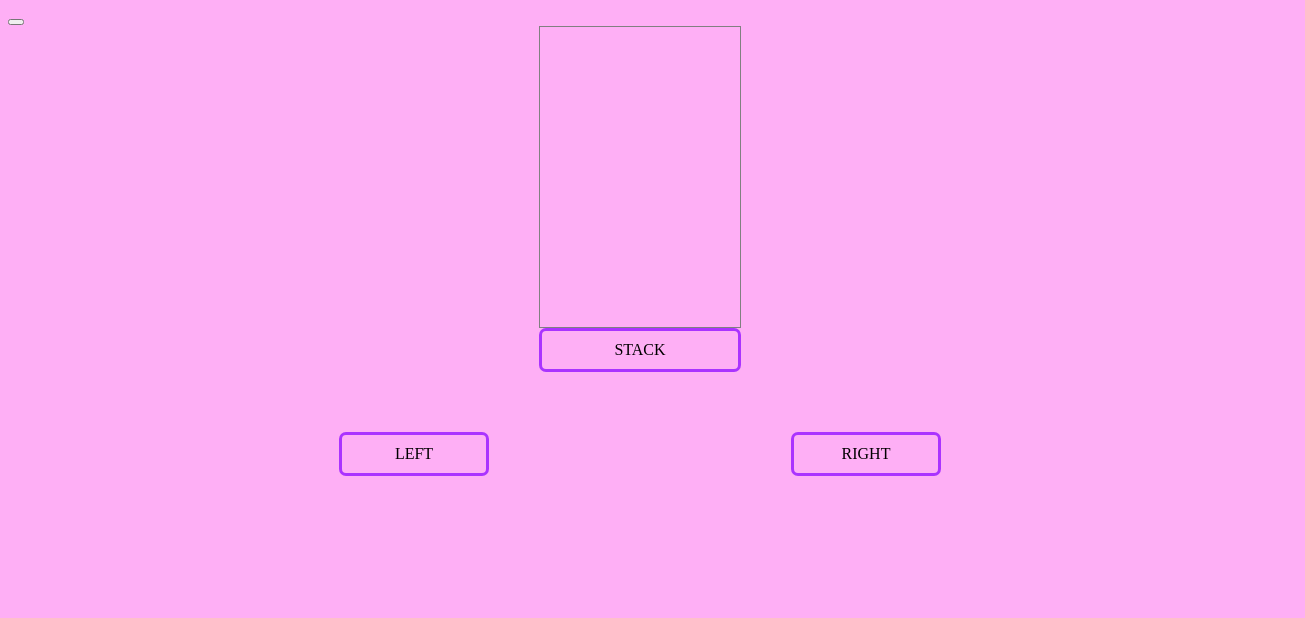
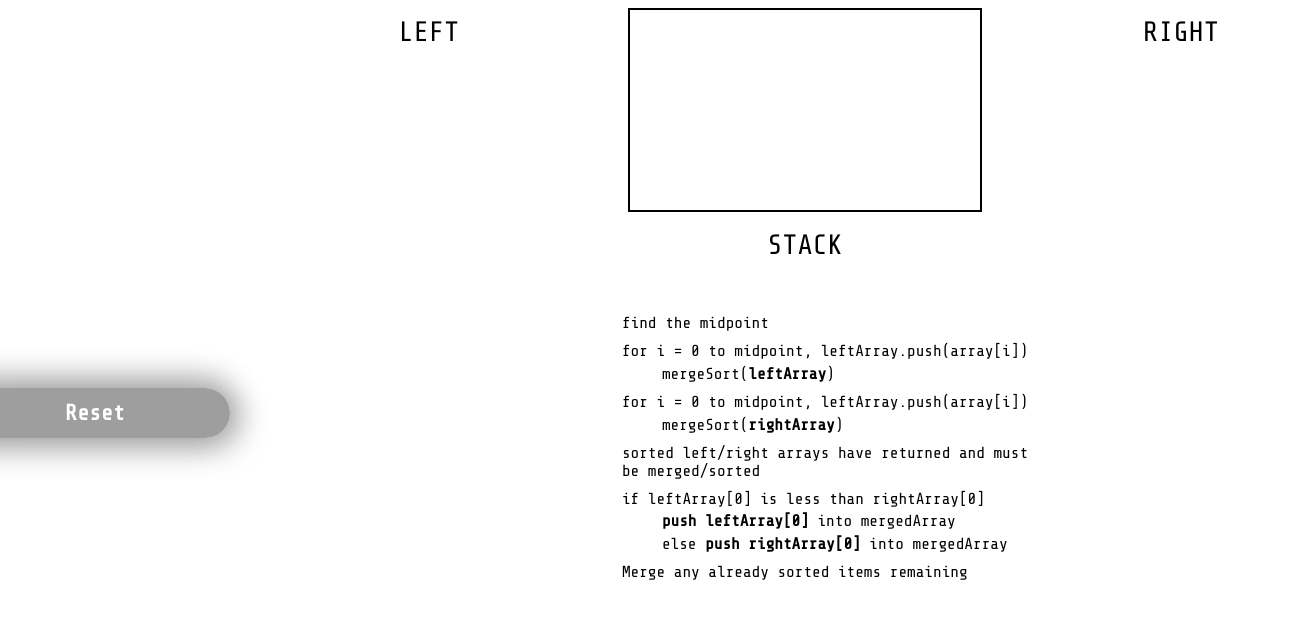
Before and after one commit to capitalbr/Visualized-Merge-Sort, a React (Create React App) app: page / in a window 1280 px wide. Shown: the top 618 px of the page, 1305 px wide, since content can reach past the window. Built offline with nearby package versions, Linux system fonts and the light colour scheme; grey boxes are pictures that could not be loaded.

Commit message:
Many additions to functionality and styling

```diff
--- a/src/components/array_index.jsx
+++ b/src/components/array_index.jsx
@@ -13,6 +13,7 @@ export default class ArrayIndex extends React.Component {
     }
     this.hold = true;
     this.delay = 500;
+    this.animateGrow = "animate-grow"
   }
 
   componentDidMount(){
@@ -22,7 +23,7 @@ export default class ArrayIndex extends React.Component {
   timerCallback(){
     if (this.props.arrays) {
       if (this.props.arrays.length === 0) {
-        clearInterval(this.interval);
+        // clearInterval(this.interval);
       }
       this.setState({
         array: this.props.arrays.shift(),
@@ -46,6 +47,14 @@ export default class ArrayIndex extends React.Component {
     this.interval = setInterval(this.timerCallback.bind(this), this.delay);
   }
 
+  toggleAnimation(){
+    if (this.animateGrow === "animate-grow") {
+      this.animateGrow = "animate-grow2"
+    } else {
+      this.animateGrow = "animate-grow"
+    }
+  }
+
   render(){
     let items, stack, left, right, stackMessage, message;
     if (this.state.array) {
@@ -57,7 +66,7 @@ export default class ArrayIndex extends React.Component {
     }
     if (this.state.stack) {
       stack = this.state.stack.map((level, idx) => {
-        return <li key={`${level}-${idx}`}>{level}</li>
+        return <li key={`${level}-${idx}`}>{`[${level.join(", ")}]`}</li>
       })
       let pStack = this.state.priorStack;
       let sLength = this.state.stack.length
@@ -85,8 +94,8 @@ export default class ArrayIndex extends React.Component {
         let last = false;
         if (idx === this.state.left.length - 1
             && stackMessage !== "STACK LEVEL POPPED OFF"
-            && this.state.message !== "merged.push(left.shift())"
-            && this.state.message !== "merged.push(right.shift())") {
+            && this.state.message !== 5
+            && this.state.message !== 6) {
             last = "left";
           }
         return <div className={`idx-${idx}`} key={`${item}-@i${idx}`}>
@@ -100,8 +109,8 @@ export default class ArrayIndex extends React.Component {
         let last = false;
         if (idx === this.state.right.length - 1
             && stackMessage !== "STACK LEVEL POPPED OFF"
-            && this.state.message !== "merged.push(right.shift())"
-            && this.state.message !== "merged.push(left.shift())") {
+            && this.state.message !== 6
+            && this.state.message !== 5) {
               last = "right";
             }
         return <div className={`idx-${idx}`} key={`${item}-@i${idx}`}>
@@ -112,6 +121,88 @@ export default class ArrayIndex extends React.Component {
 
     if (this.state.message) {
       message = this.state.message;
+    }
+
+    let styleMid = {};
+    let styleMergeLeft = {};
+    let styleMergeLeftStep = {};
+    let classMergeLeftStep = "";
+    let styleMergeRight = {};
+    let styleMergeRightStep = {};
+    let classMergeRightStep = "";
+    let styleLRSorted = {};
+    let styleMerging = {};
+    let styleMergingLeft = {};
+    let styleMergingRight = {};
+    let classMergingLeft = "";
+    let classMergingRight = "";
+    let styleMerged = {};
+
+    // triggers rerender so animation will run again
+    this.toggleAnimation();
+    switch (this.state.message){
+      case 1:
+        styleMid = {
+          backgroundColor: "black",
+          color: "white"
+        };
+        break;
+      case 2:
+        styleMergeLeft = {
+          backgroundColor: "black",
+          color: "white"
+        };
+        styleMergeLeftStep = {
+          backgroundColor: "red",
+          color: "white"
+        };
+        classMergeLeftStep = this.animateGrow;
+        break;
+      case 3:
+        styleMergeRight = {
+          backgroundColor: "black",
+          color: "white"
+        };
+        styleMergeRightStep = {
+          backgroundColor: "red",
+          color: "white"
+        };
+        classMergeRightStep = this.animateGrow;
+        break;
+      case 4:
+        styleLRSorted = {
+          backgroundColor: "black",
+          color: "white"
+        };
+        break;
+      case 5:
+        styleMerging = {
+          backgroundColor: "black",
+          color: "white"
+        };
+        styleMergingLeft = {
+          backgroundColor: "red",
+          color: "white"
+        };
+        classMergingLeft = this.animateGrow;
+        break;
+      case 6:
+        styleMerging = {
+          backgroundColor: "black",
+          color: "white"
+        };
+        styleMergingRight = {
+          backgroundColor: "red",
+          color: "white"
+        };
+        classMergingRight = this.animateGrow;
+        break;
+      case 7:
+        styleMerged = {
+          backgroundColor: "black",
+          color: "white"
+        }
+        break;
     }
 
     return(
@@ -132,9 +223,71 @@ export default class ArrayIndex extends React.Component {
             <div id="left-right-item">{right}</div>
           </div>
         </div>
-              {stackMessage}
-        <div>
-          {message}
+        <div className="pseudo-container">
+          {stackMessage}
+          <ul id="list">
+            <li style={styleMid}>find the midpoint</li>
+            <li>
+              <div style={styleMergeLeft}>
+                for i = 0 to midpoint, leftArray.push(array[i])
+              </div>
+              <div
+                style={styleMergeLeftStep}
+                className='padding'
+                >
+                mergeSort(
+                <strong className={classMergeLeftStep}>
+                  leftArray
+                </strong>
+                &nbsp;&nbsp;&nbsp;&nbsp;&nbsp;
+                &nbsp;&nbsp;&nbsp;)
+              </div>
+            </li>
+            <li>
+              <div style={styleMergeRight}>
+                for i = 0 to midpoint, leftArray.push(array[i])
+              </div>
+              <div
+                style={styleMergeRightStep}
+                className="padding">
+                mergeSort(
+                <strong className={classMergeRightStep}>
+                  rightArray
+                </strong>
+                &nbsp;&nbsp;&nbsp;&nbsp;&nbsp;
+                &nbsp;&nbsp;&nbsp;&nbsp;)
+              </div>
+            </li>
+            <li style={styleLRSorted}>
+              sorted left/right arrays have returned and must
+              <br/>be merged/sorted
+            </li>
+            <li>
+              <div style={styleMerging}>
+                if leftArray[0] is less than rightArray[0]
+              </div>
+              <div
+                style={styleMergingLeft}
+                className='padding'>
+                <strong className={classMergingLeft}>push leftArray[0]</strong>
+                &nbsp;&nbsp;&nbsp;&nbsp;&nbsp;
+                &nbsp;&nbsp;&nbsp;&nbsp;&nbsp;
+                &nbsp;&nbsp;&nbsp;&nbsp;&nbsp;&nbsp;into mergedArray
+              </div>
+              <div
+                style={styleMergingRight}
+                className='padding'>
+                else&nbsp;<strong className={classMergingRight}>push rightArray[0]</strong>
+                &nbsp;&nbsp;&nbsp;&nbsp;&nbsp;
+                &nbsp;&nbsp;&nbsp;&nbsp;&nbsp;
+                &nbsp;&nbsp;&nbsp;&nbsp;&nbsp;&nbsp; into mergedArray
+              </div>
+            </li>
+            <li style={styleMerged}>
+              Merge any already sorted items remaining
+            </li>
+            {/* {message} */}
+          </ul>
         </div>
         <div className="array-main">
           {items}
--- a/src/components/main.jsx
+++ b/src/components/main.jsx
@@ -13,7 +13,7 @@ export default class Main extends React.Component {
     }
   }
 
-  iterationStore(array, arrays, mid, left = [], right = [], message = "nothing"){
+  iterationStore(array, arrays, mid, left = [], right = [], message = 0){
     // array = array.filter( el => el !== undefined);
     let arrayOfObjects = array.map((n, idx) => {
       if (n === undefined) return { n: "undefined" }
@@ -23,12 +23,20 @@ export default class Main extends React.Component {
         return { n: n }
       }
     });
+
+    let leftObjects = left.map((n, idx) => {
+      return { n: n }
+    })
+
+    let rightObjects = right.map((n, idx) => {
+      return { n: n }
+    })
     let newIterations = this.state.iterations;
     newIterations.push({
       arrays,
       arrayOfObjects,
-      left,
-      right,
+      leftObjects,
+      rightObjects,
       message
     })
     this.setState({
@@ -47,12 +55,12 @@ export default class Main extends React.Component {
         left.push(el);
         // delete copyArray[idx];
         copyArray[idx] = "undefined";
-        this.iterationStore(copyArray, arrays, midpoint, left.slice(), right.slice(), "less than midpoint so push to left array");
+        this.iterationStore(copyArray, arrays, midpoint, left.slice(), right.slice(), 2);
       } else {
         right.push(el);
         // delete copyArray[idx];
         copyArray[idx] = "undefined";
-        this.iterationStore(copyArray, arrays, midpoint, left.slice(), right.slice(), "greater than or equal to midpoint so push to right array");
+        this.iterationStore(copyArray, arrays, midpoint, left.slice(), right.slice(), 3);
       }
     })
   }
@@ -62,12 +70,12 @@ export default class Main extends React.Component {
     if (array.length <= 1) return array;
     this.iterationStore(array, arrays)
     const midpoint = Math.floor(array.length / 2);
-    this.iterationStore(array, arrays, midpoint, [], [], "find the midpoint");
+    this.iterationStore(array, arrays, midpoint, [], [], 1);
     this.splitter(array, arrays, midpoint);
     const sortedLeft = this.mergeSort(array.slice(0, midpoint), arrays);
     const sortedRight = this.mergeSort(array.slice(midpoint), arrays);
     // debugger
-    this.iterationStore([], arrays, midpoint, sortedLeft, sortedRight.slice(), "Sorted left/right arrays have returned and must be merged and sorted");
+    this.iterationStore([], arrays, midpoint, sortedLeft, sortedRight.slice(), 4);
     return this.merge(sortedLeft, sortedRight, arrays, midpoint);
   }
 
@@ -77,19 +85,31 @@ export default class Main extends React.Component {
     while (left.length && right.length) {
       if (left[0] < right[0]) {
         merged.push(left.shift());
-        this.iterationStore(merged, arrays, midpoint, left.slice(), right.slice(), "merged.push(left.shift())");
+        this.iterationStore(merged, arrays, midpoint, left.slice(), right.slice(), 5);
       } else {
         merged.push(right.shift());
-        this.iterationStore(merged, arrays, midpoint, left.slice(), right.slice(), "merged.push(right.shift())");
+        this.iterationStore(merged, arrays, midpoint, left.slice(), right.slice(), 6);
       }
     }
 
     merged = merged.concat(left, right);
-    this.iterationStore(merged, arrays, midpoint, [], [], "Merge any already sorted items remaining")
+    this.iterationStore(merged, arrays, midpoint, [], [], 7)
     return merged;
   }
 
-
+  restartAnimation(e){
+    e.preventDefault();
+    // this.setState({
+    //   iterations: []
+    // })
+    this.state.iterations = [];
+    let array = [];
+    for (let i = 0; i < 10; i++) {
+      array.push(Math.floor(Math.random() *
+      Math.floor(Math.random() * 100)))
+    }
+    this.mergeSort(array)
+  }
 
   render(){
     let arrays, lefts, rights, stacks, messages;
@@ -97,7 +117,7 @@ export default class Main extends React.Component {
       // debugger
       arrays = this.state.iterations.map(step => {
         return Object.values(step.arrayOfObjects).map( object => {
-          return object.n;
+          return object;
         })
       })
 
@@ -106,11 +126,11 @@ export default class Main extends React.Component {
       })
 
       lefts = this.state.iterations.map(step => {
-        return step.left
+        return step.leftObjects
       })
 
       rights = this.state.iterations.map(step => {
-        return step.right
+        return step.rightObjects
       })
 
       messages = this.state.iterations.map(step => {
@@ -119,12 +139,21 @@ export default class Main extends React.Component {
     }
 
     return(
-      <div>
-        <button onClick={(e) => this.mergeSort([9, 8, 7, 6, 5, 4, 3, 2, 1, 0])}>
-        </button>
+      <div className="main">
+        <div className="user-controls">
+          <div className="menu-card" onClick={this.restartAnimation.bind(this)}>
+            <div className="menu-card-img">
+              <img src="https://media.giphy.com/media/Qvp6Z2fidQR34IcwQ5/giphy.gif"/>
+            </div>
+            <div className="menu-card-title">
+              <p>Reset</p>
+            </div>
+          </div>
+        </div>
         <ArrayIndex arrays={arrays} stacks={stacks} lefts={lefts} rights={rights}
           messages={messages}
         />
+
         {/* <div style={{display: "flex"}}>
           <ul>{arrays}</ul>
           <ul>{left}</ul>
--- a/src/stylesheets/array.scss
+++ b/src/stylesheets/array.scss
@@ -2,6 +2,8 @@
   display: flex;
   flex-direction: column;
   align-items: center;
+  font-family: 'Share Tech Mono', monospace;
+  margin-left: 90px;
   .secondary-displays{
     display: flex;
     width: 1000px;
@@ -12,7 +14,8 @@
       flex-direction: column-reverse;
       width: 150px;
       margin: 50px;
-      height: 400px;
+      height: 300px;
+      transform: translate(0px, 300px);
       .array-index-item{
         margin: 3px;
         display: flex;
@@ -32,6 +35,7 @@
     display: flex;
     width: 530px;
     height: 200px;
+    transform: translate(0px, -110px);
     .array-main-item{
       display: flex;
       flex-direction: column;
@@ -47,6 +51,9 @@
         div{
           margin: 5px;
         }
+      }
+      .midpoint{
+        background: linear-gradient(to left, rgb(180, 36, 36), rgb(255, 95, 95));
       }
     }
     .idx-1{
@@ -82,26 +89,45 @@
     flex-direction: column;
     align-items: center;
     margin-bottom: 50px;
+    margin-left: 75px;
+    margin-right: 75px;
     ul{
+      border: 2px solid black;
       display: flex;
       flex-direction: column;
       justify-content: flex-end;
       list-style-type: none;
-      height: 300px;
+      height: 200px;
       width: fit-content;
       padding: 0;
       align-items: center;
-      width: 200px;
-      border: 1px solid gray;
+      width: 350px;
       margin: 0;
+      li{
+        margin: 4px;
+      }
     }
   }
-  .box-title-bottom{
-    border: 3px solid #AA33FF;
-    border-radius: 7px;
+  .pseudo-container{
+    transform: translate(0px, -110px);
     display: flex;
-    justify-content: center;
-    padding: 10px 35px;
+    flex-direction: column;
+    align-items: center;
+    // html targeting is buggy so must do this
+    #list{
+      list-style: none;
+      li{
+        margin-bottom: 10px;
+        .padding{
+          margin-left: 2.5em;
+          margin-top: .3em;
+          width: fit-content;
+          strong{
+            position: absolute;
+          }
+        }
+      }
+    }
   }
 }
 
@@ -122,6 +148,12 @@
 }
 .animate-left{
   animation: diagonalLeft 0.5s 1;
+}
+.animate-grow{
+  animation: grow 0.5s 1;
+}
+.animate-grow2{
+  animation: grow2 0.5s 1;
 }
 
 
@@ -150,3 +182,13 @@
                width: 50px;
                height: 30px; }
 }
+
+@keyframes grow {
+  0% { transform: scale(0.4); }
+  100% { transform: scale(1) }
+}
+// necessary to trigger a rerender of the above animation
+@keyframes grow2 {
+  0% { transform: scale(0.4); }
+  100% { transform: scale(1) }
+}
--- /dev/null
+++ b/src/stylesheets/cards.scss
@@ -0,0 +1,53 @@
+.box-title-bottom{
+  // border: 2px solid #AA33FF;
+  // border-radius: 7px;
+  display: flex;
+  justify-content: center;
+  padding: 10px 35px;
+  margin-top: 7px;
+  font-size: 28px;
+}
+
+
+.menu-card{
+  padding: 10px 35px;
+  margin-top: 7px;
+  display: flex;
+  justify-content: center;
+  margin: 30px auto;
+  width: 200px;
+  height: 30px;
+  border-radius: 40px;
+  box-shadow: 5px 5px 30px 7px rgba(0,0,0,0.25), -5px -5px 30px 7px rgba(0,0,0,0.22);
+  cursor: pointer;
+  transition: 0.4s;
+  align-items: center;
+  font-size: 20px;
+  // background-image: url("https://media.giphy.com/media/Qvp6Z2fidQR34IcwQ5/giphy.gif");
+  &-img{
+    width: inherit;
+    width: 270px;
+    height: 50px;
+    border-radius: 40px;
+    img{
+      width: inherit;
+      height: inherit;
+      border-radius: 40px;
+      object-fit: cover;
+    }
+  }
+  &-title{
+    display: flex;
+    align-items: center;
+    font-weight: bold;
+    font-size: 22px;
+    height: 40px;
+    position: absolute;
+    color: white;
+  }
+  &:hover{
+    transform: scale(0.9, 0.9);
+    box-shadow: 5px 5px 30px 15px rgba(0,0,0,0.25),
+    -5px -5px 30px 15px rgba(0,0,0,0.22);
+  }
+}
--- a/src/stylesheets/input.scss
+++ b/src/stylesheets/input.scss
@@ -1,2 +1,4 @@
 @import "./reset.scss";
 @import "./array.scss";
+@import "./main.scss";
+@import "./cards.scss";
--- /dev/null
+++ b/src/stylesheets/main.scss
@@ -0,0 +1,13 @@
+.main{
+  display: flex;
+  width: 100%;
+  justify-content: center;
+  font-family: 'Share Tech Mono', monospace;
+  .user-controls{
+    display: flex;
+    margin-bottom: 100px;
+    align-items: center;
+    justify-content: center;
+    width: 240px;
+  }
+}
--- a/src/stylesheets/output.css
+++ b/src/stylesheets/output.css
@@ -1,11 +1,10 @@
-body {
-  background: rgba(254, 55, 230, 0.4);
-}
-
+@import url("https://fonts.googleapis.com/css?family=Share+Tech+Mono&display=swap");
 .array-container {
   display: flex;
   flex-direction: column;
   align-items: center;
+  font-family: "Share Tech Mono", monospace;
+  margin-left: 90px;
 }
 .array-container .secondary-displays {
   display: flex;
@@ -18,7 +17,8 @@ body {
   flex-direction: column-reverse;
   width: 150px;
   margin: 50px;
-  height: 400px;
+  height: 300px;
+  transform: translate(0px, -300px);
 }
 .array-container .secondary-displays .left-right .array-index-item {
   margin: 3px;
@@ -37,6 +37,7 @@ body {
   display: flex;
   width: 530px;
   height: 200px;
+  transform: translate(0px, -110px);
 }
 .array-container .array-main .array-main-item {
   display: flex;
@@ -54,6 +55,9 @@ body {
 }
 .array-container .array-main .array-main-item .array-index-item div {
   margin: 5px;
+}
+.array-container .array-main .array-main-item .midpoint {
+  background: linear-gradient(to left, #b42424, #ff5f5f);
 }
 .array-container .array-main .idx-1 {
   transform: translate(20px);
@@ -87,26 +91,44 @@ body {
   flex-direction: column;
   align-items: center;
   margin-bottom: 50px;
+  margin-left: 75px;
+  margin-right: 75px;
 }
 .array-container .stack ul {
+  border: 2px solid black;
   display: flex;
   flex-direction: column;
   justify-content: flex-end;
   list-style-type: none;
-  height: 300px;
+  height: 200px;
   width: fit-content;
   padding: 0;
   align-items: center;
-  width: 200px;
-  border: 1px solid gray;
+  width: 350px;
   margin: 0;
 }
-.array-container .box-title-bottom {
-  border: 3px solid #AA33FF;
-  border-radius: 7px;
+.array-container .stack ul li {
+  margin: 4px;
+}
+.array-container .pseudo-container {
+  transform: translate(0px, -110px);
   display: flex;
-  justify-content: center;
-  padding: 10px 35px;
+  flex-direction: column;
+  align-items: center;
+}
+.array-container .pseudo-container #list {
+  list-style: none;
+}
+.array-container .pseudo-container #list li {
+  margin-bottom: 10px;
+}
+.array-container .pseudo-container #list li .padding {
+  margin-left: 2.5em;
+  margin-top: 0.3em;
+  width: fit-content;
+}
+.array-container .pseudo-container #list li .padding strong {
+  position: absolute;
 }
 
 #left-right-item {
@@ -122,6 +144,14 @@ body {
 
 .animate-left {
   animation: diagonalLeft 0.5s 1;
+}
+
+.animate-grow {
+  animation: grow 0.5s 1;
+}
+
+.animate-grow2 {
+  animation: grow2 0.5s 1;
 }
 
 @keyframes diagonalRight {
@@ -160,5 +190,83 @@ body {
     height: 30px;
   }
 }
+@keyframes grow {
+  0% {
+    transform: scale(0.4);
+  }
+  100% {
+    transform: scale(1);
+  }
+}
+@keyframes grow2 {
+  0% {
+    transform: scale(0.4);
+  }
+  100% {
+    transform: scale(1);
+  }
+}
+.main {
+  display: flex;
+  width: 100%;
+  justify-content: center;
+  font-family: "Share Tech Mono", monospace;
+}
+.main .user-controls {
+  display: flex;
+  margin-bottom: 100px;
+  align-items: center;
+  justify-content: center;
+  width: 240px;
+}
+
+.box-title-bottom {
+  display: flex;
+  justify-content: center;
+  padding: 10px 35px;
+  margin-top: 7px;
+  font-size: 28px;
+}
+
+.menu-card {
+  padding: 10px 35px;
+  margin-top: 7px;
+  display: flex;
+  justify-content: center;
+  margin: 30px auto;
+  width: 200px;
+  height: 30px;
+  border-radius: 40px;
+  box-shadow: 5px 5px 30px 7px rgba(0, 0, 0, 0.25), -5px -5px 30px 7px rgba(0, 0, 0, 0.22);
+  cursor: pointer;
+  transition: 0.4s;
+  align-items: center;
+  font-size: 20px;
+}
+.menu-card-img {
+  width: inherit;
+  width: 270px;
+  height: 50px;
+  border-radius: 40px;
+}
+.menu-card-img img {
+  width: inherit;
+  height: inherit;
+  border-radius: 40px;
+  object-fit: cover;
+}
+.menu-card-title {
+  display: flex;
+  align-items: center;
+  font-weight: bold;
+  font-size: 22px;
+  height: 40px;
+  position: absolute;
+  color: white;
+}
+.menu-card:hover {
+  transform: scale(0.9, 0.9);
+  box-shadow: 5px 5px 30px 15px rgba(0, 0, 0, 0.25), -5px -5px 30px 15px rgba(0, 0, 0, 0.22);
+}
 
 /*# sourceMappingURL=output.css.map */
--- a/src/stylesheets/reset.scss
+++ b/src/stylesheets/reset.scss
@@ -1,3 +1,5 @@
+@import url('https://fonts.googleapis.com/css?family=Share+Tech+Mono&display=swap');
 body{
-  background: rgba(254, 55, 230, 0.4);
+  // background: rgba(254, 55, 230, 0.4);
+  // background: rgb(233, 233, 233);
 }
```
Also changed, not shown: src/components/array_index_item.jsx (+10 -5 lines), 1 other file (tests, documents, lock files or other folders).
